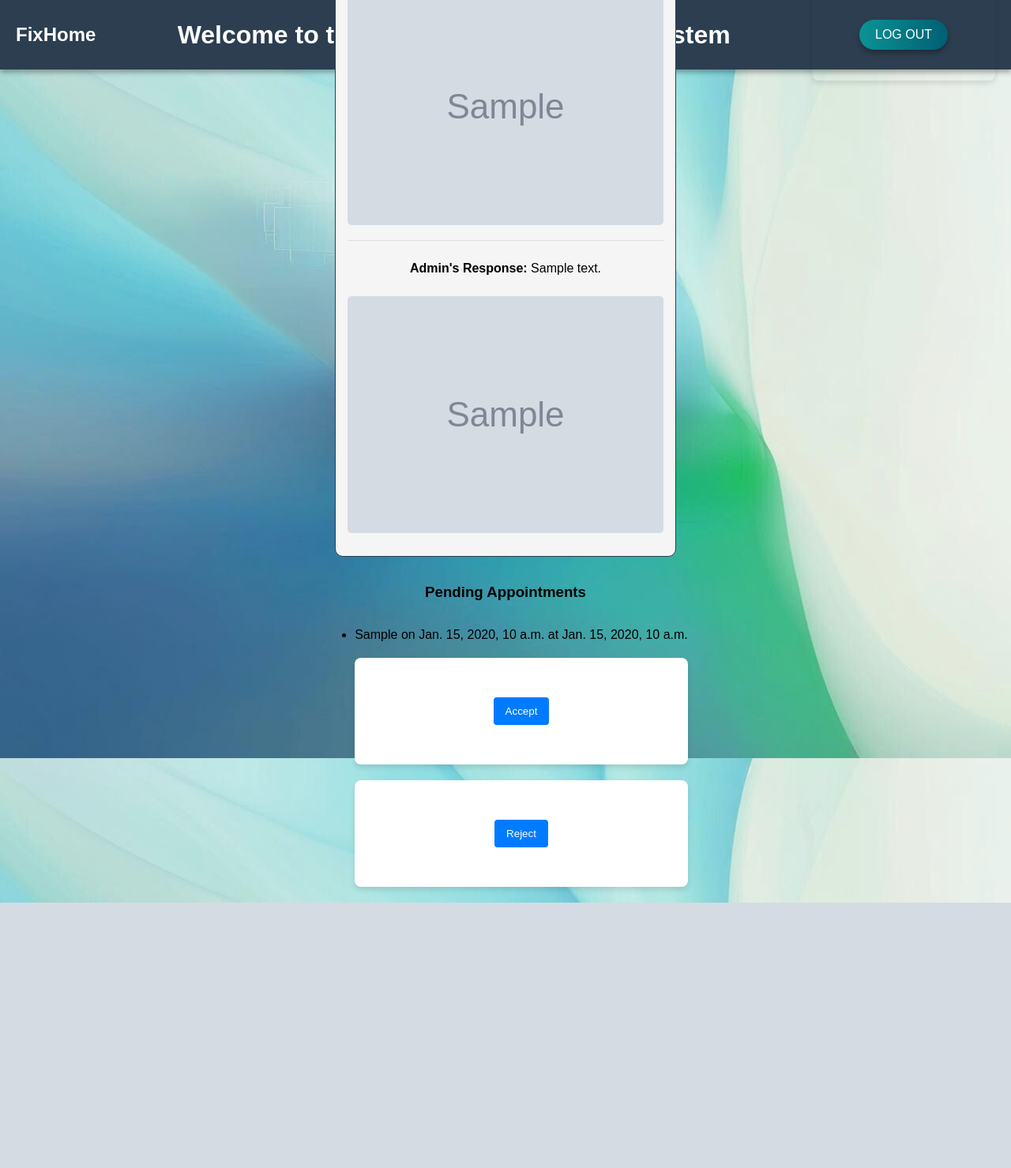
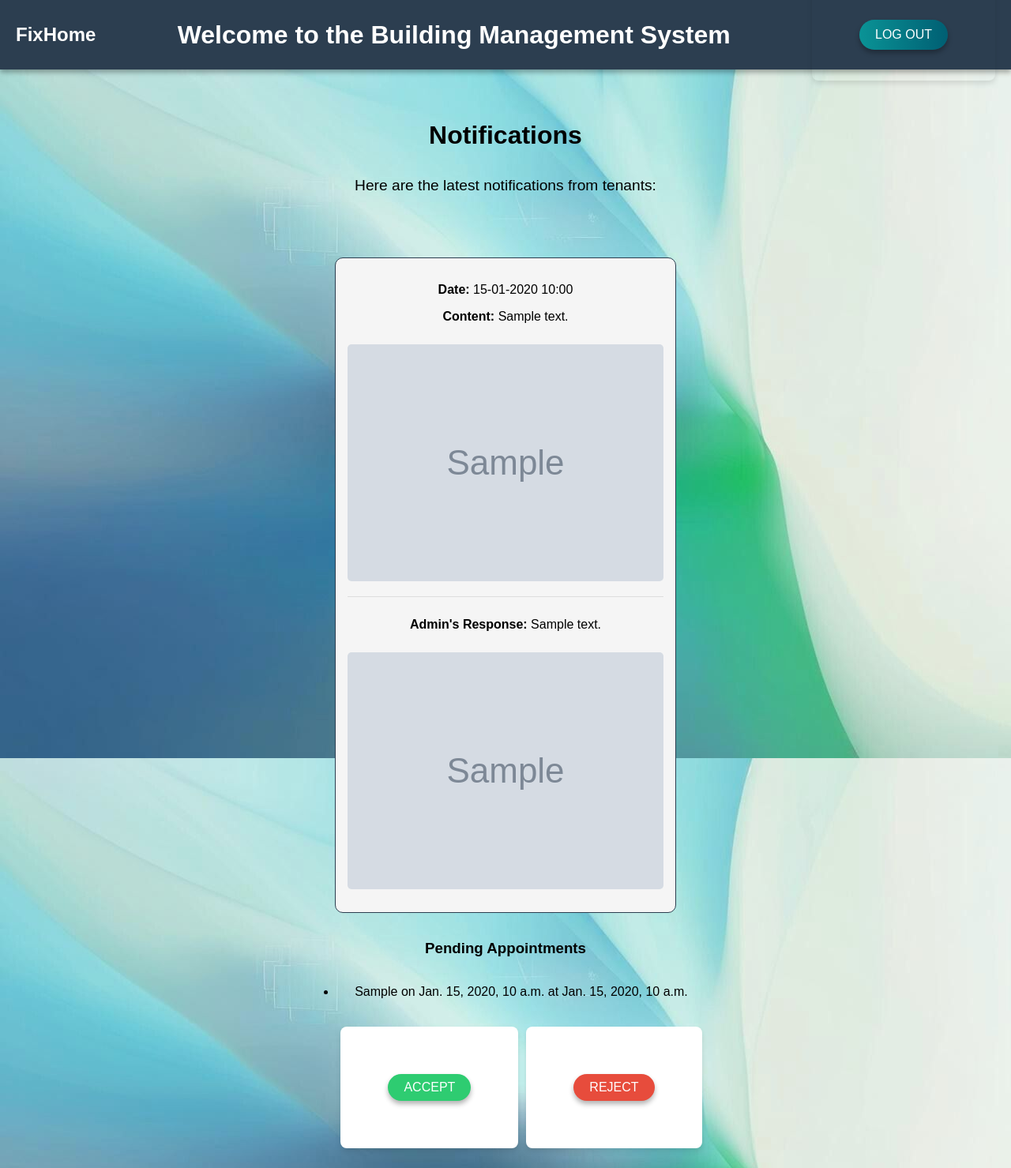
Before and after one commit to montsecalva/FixHomeProject, a Django app: template appointments/templates/appointments/notifications.html in a window 1280 px wide. Shown: the whole page at 79% size. Before the commit the page ends 1143 px from the top, so only its background shows below. Run offline with Django 5.2, Linux system fonts and the light colour scheme; the template is opened without the code that fills it: most values are stand-ins (such as "Sample title", 1, 10 or a date in 2020); grey boxes marked "Sample" are stand-in pictures.

Commit message:
changes view 16.12.24

```diff
--- a/appointments/templates/appointments/notifications.html
+++ b/appointments/templates/appointments/notifications.html
@@ -5,7 +5,7 @@
 <h1 class="page-title">Notifications</h1>
 <p class="page-description">Here are the latest notifications from tenants:</p>
 
-<div>
+<div style="max-width: 600px; margin: 50px auto 0;">
     {% for notification in notifications %}
     <div style="border: 1px solid #2c3e50; padding: 15px; margin-bottom: 15px; border-radius: 10px; background-color: #f5f5f5;">
         <p><strong>Date:</strong> {{ notification.date|date:"d-m-Y H:i" }}</p>
@@ -15,18 +15,15 @@
         <img src="{{ notification.image.url }}" alt="Attached Image" style="max-width: 100%; height: auto; border-radius: 5px; margin-top: 10px;">
         {% endif %}
 
-        <!-- Mostrar la respuesta del admin si existe -->
         {% if notification.response %}
         <div style="margin-top: 15px; border-top: 1px solid #ddd; padding-top: 10px;">
             <p><strong>Admin's Response:</strong> {{ notification.response.content }}</p>
             {% if notification.response.image %}
             <img src="{{ notification.response.image.url }}" alt="Admin's Response Image" style="max-width: 100%; height: auto; border-radius: 5px; margin-top: 10px;">
-
             {% endif %}
         </div>
         {% endif %}
 
-        <!-- Opciones de interacción -->
         <div style="margin-top: 10px;">
             {% if role == 'admin' %}
             <a href="{% url 'create_appointment' %}?notification_id={{ notification.id }}" class="btn-futuristic">Create Appointment</a>
@@ -48,14 +45,18 @@
         {% for appointment in pending_appointments %}
             <li>
                 {{ appointment.repair_type }} on {{ appointment.date }} at {{ appointment.time }}
-                <form method="post" action="{% url 'accept_appointment' appointment.id %}">
+
+                <!-- Contenedor de botones para alinearlos en una fila y ajustando el tamaño del bloque -->
+                <div style="display: flex; gap: 10px; margin-top: 10px; padding: 5px;">
+                    <form method="post" action="{% url 'accept_appointment' appointment.id %}" style="flex-shrink: 0;">
                         {% csrf_token %}
-                    <button type="submit" class="btn-accept">Accept</button>
+                        <button type="submit" class="btn-futuristic" style="background: #2ecc71; border: none; padding: 8px 20px;">Accept</button>
                     </form>
-                <form method="post" action="{% url 'reject_appointment' appointment.id %}">
+                    <form method="post" action="{% url 'reject_appointment' appointment.id %}" style="flex-shrink: 0;">
                         {% csrf_token %}
-                    <button type="submit" class="btn-reject">Reject</button>
+                        <button type="submit" class="btn-futuristic" style="background: #e74c3c; border: none; padding: 8px 20px;">Reject</button>
                     </form>
+                </div>
             </li>
         {% endfor %}
     </ul>
--- a/appointments/templates/base.html
+++ b/appointments/templates/base.html
@@ -55,9 +55,10 @@
         main {
             display: flex;
             flex-direction: column;
-            justify-content: center;
+            justify-content: flex-start;
             align-items: center;
             height: calc(100vh - 80px); /* Altura total menos el header */
+            padding-top:50px;
             text-align: center;
         }
 
```
Lines whose indentation alone changed are shown as unchanged.
